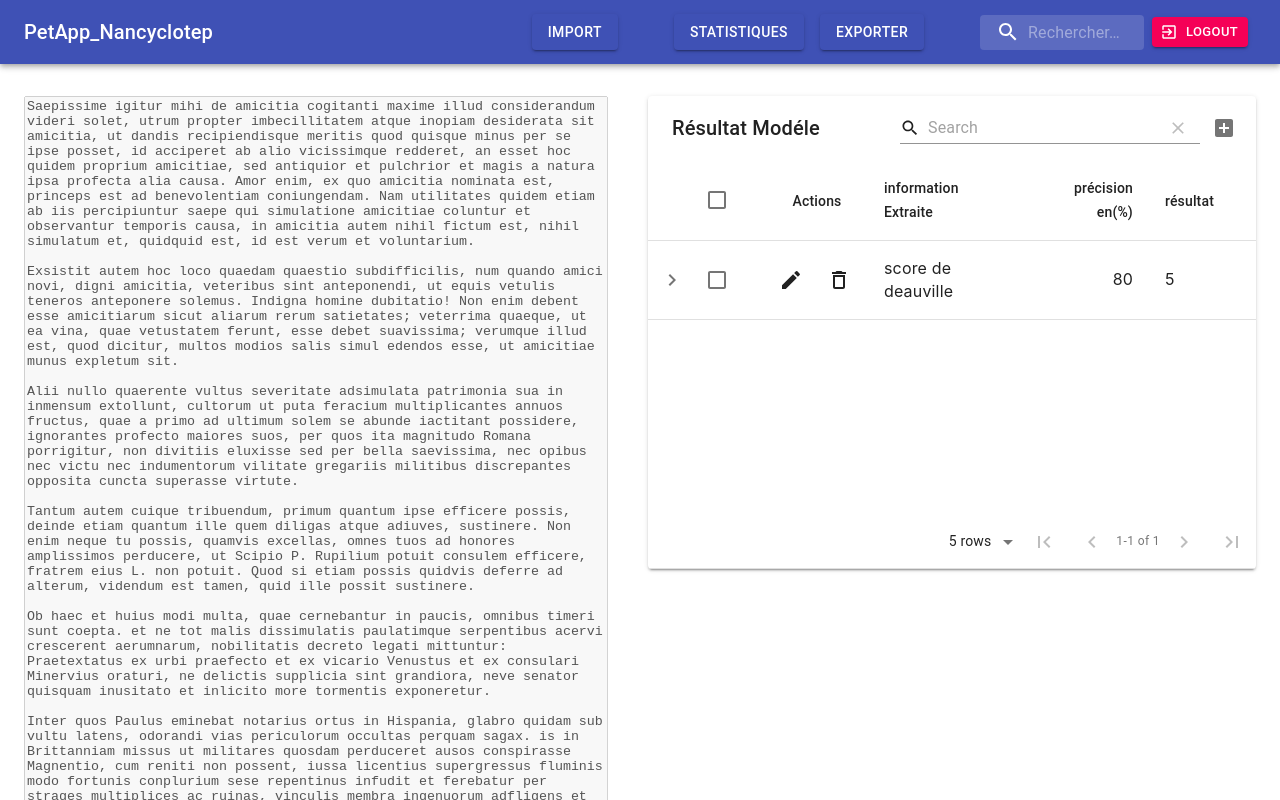
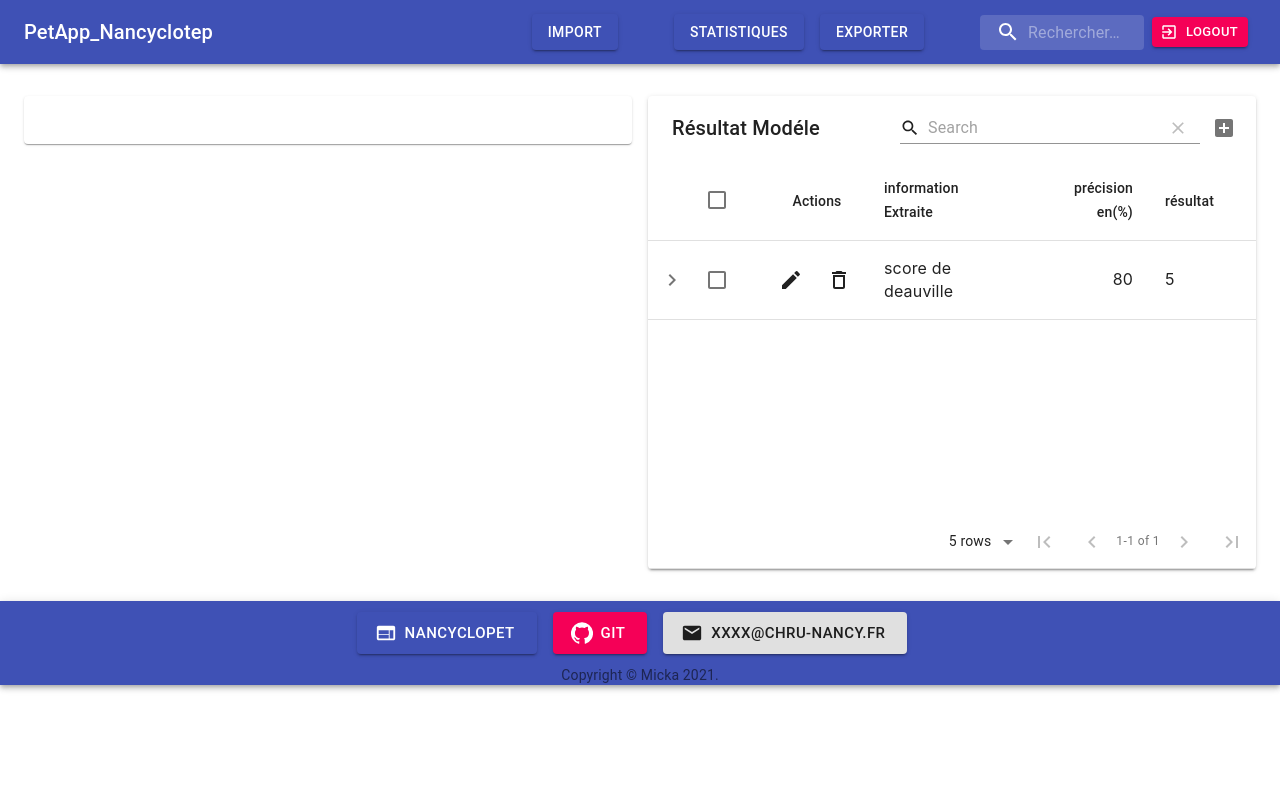
Before and after one commit to PierreEpron/pet, a React (Create React App) app in the folder platform/frontend/: page /document/1 in a window 1280 px wide. Shown: the top 800 px of the page. Built offline with nearby package versions, Linux system fonts and the light colour scheme.

Commit message:
change text display of report

```diff
--- a/platform/frontend/src/components/Text/TextArea.js
+++ b/platform/frontend/src/components/Text/TextArea.js
@@ -1,35 +1,21 @@
 import React from 'react';
-import TextareaAutosize from '@material-ui/core/TextareaAutosize';
+import {makeStyles} from '@material-ui/core/styles';
+import Paper from '@material-ui/core/Paper';
 
-export default function MaxHeightTextarea() {
+const useStyles = makeStyles((theme) => ({
+  root: {
+    whiteSpace:"pre-wrap",
+    padding:"24px"
+  }
+}));
+
+
+export default function MaxHeightTextarea(props) {
+  const classes = useStyles();
+
   return (
-    <TextareaAutosize
-        rowsMin={8}
-        disabled={true}
-        aria-label="maximum height"
-        aria-multiline= 'True'
-        style={{width:"95%"}}
-        // style={{resize:"both"}}
-
-        defaultValue="Saepissime igitur mihi de amicitia cogitanti maxime illud considerandum videri solet, utrum propter imbecillitatem atque inopiam desiderata sit amicitia, ut dandis recipiendisque meritis quod quisque minus per se ipse posset, id acciperet ab alio vicissimque redderet, an esset hoc quidem proprium amicitiae, sed antiquior et pulchrior et magis a natura ipsa profecta alia causa. Amor enim, ex quo amicitia nominata est, princeps est ad benevolentiam coniungendam. Nam utilitates quidem etiam ab iis percipiuntur saepe qui simulatione amicitiae coluntur et observantur temporis causa, in amicitia autem nihil fictum est, nihil simulatum et, quidquid est, id est verum et voluntarium.
-
-Exsistit autem hoc loco quaedam quaestio subdifficilis, num quando amici novi, digni amicitia, veteribus sint anteponendi, ut equis vetulis teneros anteponere solemus. Indigna homine dubitatio! Non enim debent esse amicitiarum sicut aliarum rerum satietates; veterrima quaeque, ut ea vina, quae vetustatem ferunt, esse debet suavissima; verumque illud est, quod dicitur, multos modios salis simul edendos esse, ut amicitiae munus expletum sit.
-
-Alii nullo quaerente vultus severitate adsimulata patrimonia sua in inmensum extollunt, cultorum ut puta feracium multiplicantes annuos fructus, quae a primo ad ultimum solem se abunde iactitant possidere, ignorantes profecto maiores suos, per quos ita magnitudo Romana porrigitur, non divitiis eluxisse sed per bella saevissima, nec opibus nec victu nec indumentorum vilitate gregariis militibus discrepantes opposita cuncta superasse virtute.
-
-Tantum autem cuique tribuendum, primum quantum ipse efficere possis, deinde etiam quantum ille quem diligas atque adiuves, sustinere. Non enim neque tu possis, quamvis excellas, omnes tuos ad honores amplissimos perducere, ut Scipio P. Rupilium potuit consulem efficere, fratrem eius L. non potuit. Quod si etiam possis quidvis deferre ad alterum, videndum est tamen, quid ille possit sustinere.
-
-Ob haec et huius modi multa, quae cernebantur in paucis, omnibus timeri sunt coepta. et ne tot malis dissimulatis paulatimque serpentibus acervi crescerent aerumnarum, nobilitatis decreto legati mittuntur: Praetextatus ex urbi praefecto et ex vicario Venustus et ex consulari Minervius oraturi, ne delictis supplicia sint grandiora, neve senator quisquam inusitato et inlicito more tormentis exponeretur.
-
-Inter quos Paulus eminebat notarius ortus in Hispania, glabro quidam sub vultu latens, odorandi vias periculorum occultas perquam sagax. is in Brittanniam missus ut militares quosdam perduceret ausos conspirasse Magnentio, cum reniti non possent, iussa licentius supergressus fluminis modo fortunis conplurium sese repentinus infudit et ferebatur per strages multiplices ac ruinas, vinculis membra ingenuorum adfligens et quosdam obterens manicis, crimina scilicet multa consarcinando a veritate longe discreta. unde admissum est facinus impium, quod Constanti tempus nota inusserat sempiterna.
-
-Incenderat autem audaces usque ad insaniam homines ad haec, quae nefariis egere conatibus, Luscus quidam curator urbis subito visus: eosque ut heiulans baiolorum praecentor ad expediendum quod orsi sunt incitans vocibus crebris. qui haut longe postea ideo vivus exustus est.
-
-Harum trium sententiarum nulli prorsus assentior. Nec enim illa prima vera est, ut, quem ad modum in se quisque sit, sic in amicum sit animatus. Quam multa enim, quae nostra causa numquam faceremus, facimus causa amicorum! precari ab indigno, supplicare, tum acerbius in aliquem invehi insectarique vehementius, quae in nostris rebus non satis honeste, in amicorum fiunt honestissime; multaeque res sunt in quibus de suis commodis viri boni multa detrahunt detrahique patiuntur, ut iis amici potius quam ipsi fruantur.
-
-Post haec Gallus Hierapolim profecturus ut expeditioni specie tenus adesset, Antiochensi plebi suppliciter obsecranti ut inediae dispelleret metum, quae per multas difficilisque causas adfore iam sperabatur, non ut mos est principibus, quorum diffusa potestas localibus subinde medetur aerumnis, disponi quicquam statuit vel ex provinciis alimenta transferri conterminis, sed consularem Syriae Theophilum prope adstantem ultima metuenti multitudini dedit id adsidue replicando quod invito rectore nullus egere poterit victu.
-
-Exsistit autem hoc loco quaedam quaestio subdifficilis, num quando amici novi, digni amicitia, veteribus sint anteponendi, ut equis vetulis teneros anteponere solemus. Indigna homine dubitatio! Non enim debent esse amicitiarum sicut aliarum rerum satietates; veterrima quaeque, ut ea vina, quae vetustatem ferunt, esse debet suavissima; verumque illud est, quod dicitur, multos modios salis simul edendos esse, ut amicitiae munus expletum sit."
-    />
-);
+    <Paper className={classes.root}>
+      {props.text}
+    </Paper>
+  );
 }
```
